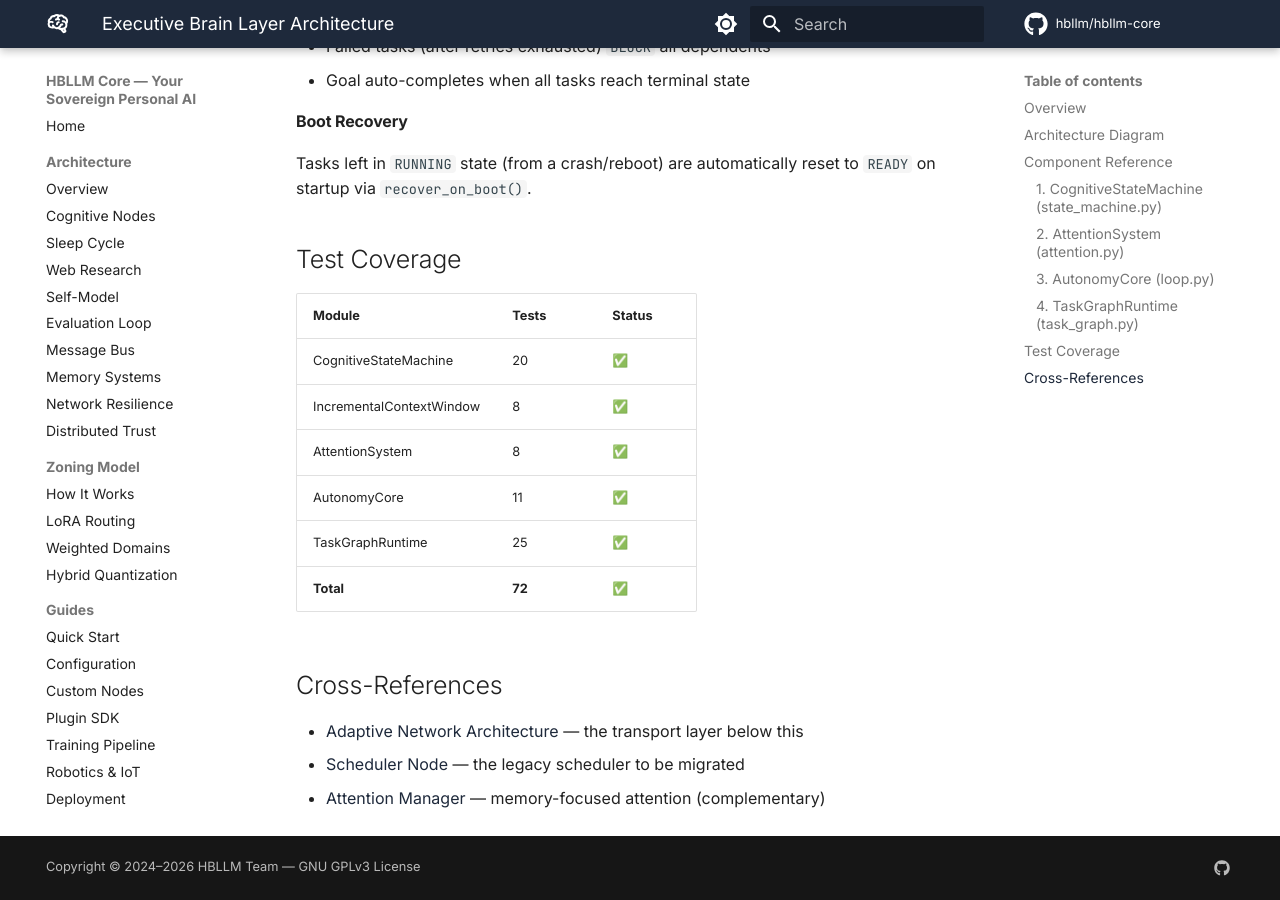
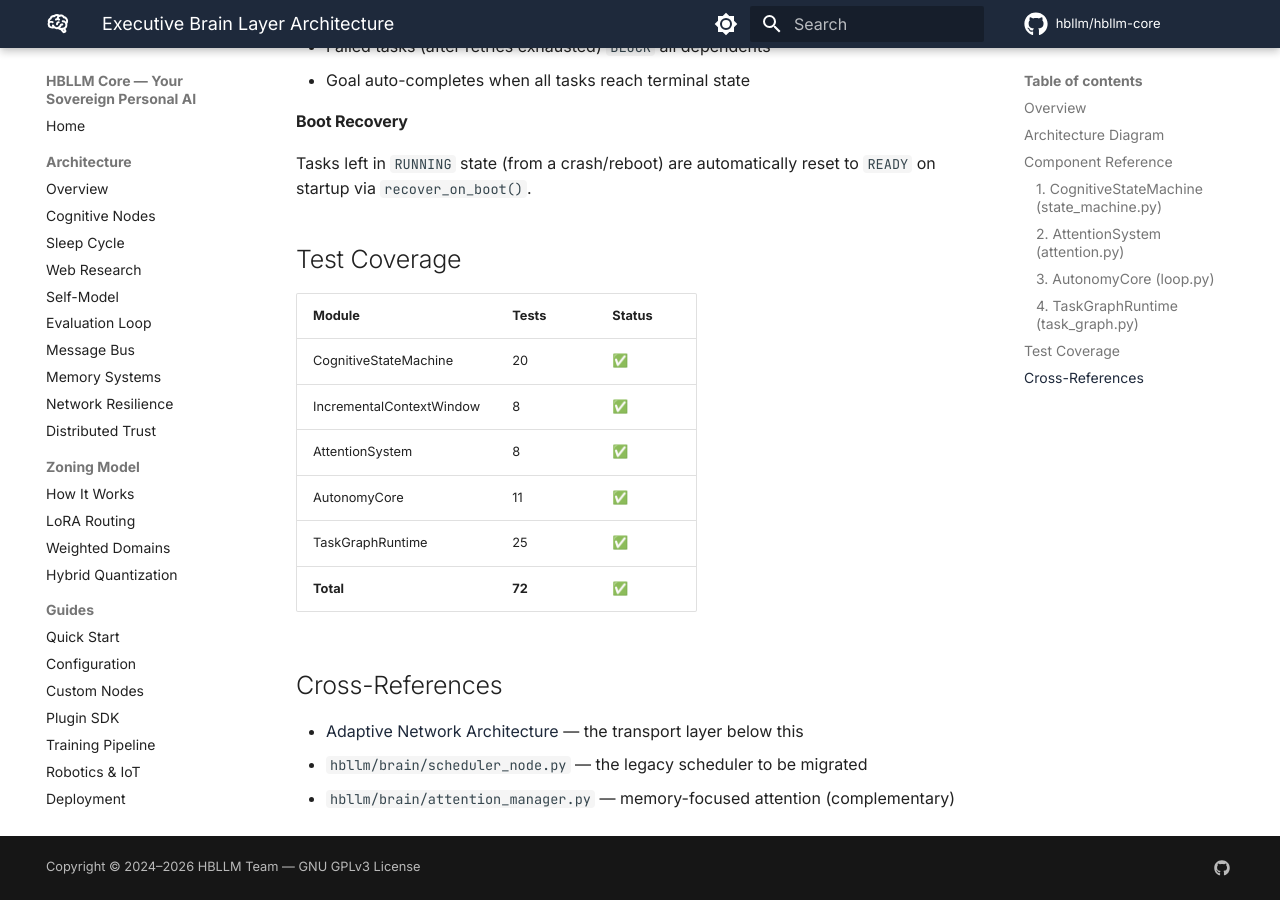
Before and after one commit to HBLLM/hbllm-core, an MkDocs documentation site: the page built from docs/architecture/executive-brain-layer.md, in a window 1280 px wide and 900 px high, scrolled down 4041 px. Built offline with MkDocs 1.6.1 and Material for MkDocs 9.7.7, drawn with Linux system fonts in a browser that asks for light colours; comment, search, counter and statistics services are not loaded.

Commit message:
fix: remove broken source file links in executive-brain-layer.md
MkDocs strict mode rejects relative links to .py files that are not
part of the docs tree. Replaced markdown links with inline code
references to scheduler_node.py and attention_manager.py.

```diff
--- a/docs/architecture/executive-brain-layer.md
+++ b/docs/architecture/executive-brain-layer.md
@@ -195,5 +195,5 @@ reset to `READY` on startup via `recover_on_boot()`.
 ## Cross-References
 
 - [Adaptive Network Architecture](./adaptive-network.md) — the transport layer below this
-- [Scheduler Node](../../hbllm/brain/scheduler_node.py) — the legacy scheduler to be migrated
-- [Attention Manager](../../hbllm/brain/attention_manager.py) — memory-focused attention (complementary)
+- `hbllm/brain/scheduler_node.py` — the legacy scheduler to be migrated
+- `hbllm/brain/attention_manager.py` — memory-focused attention (complementary)
```
